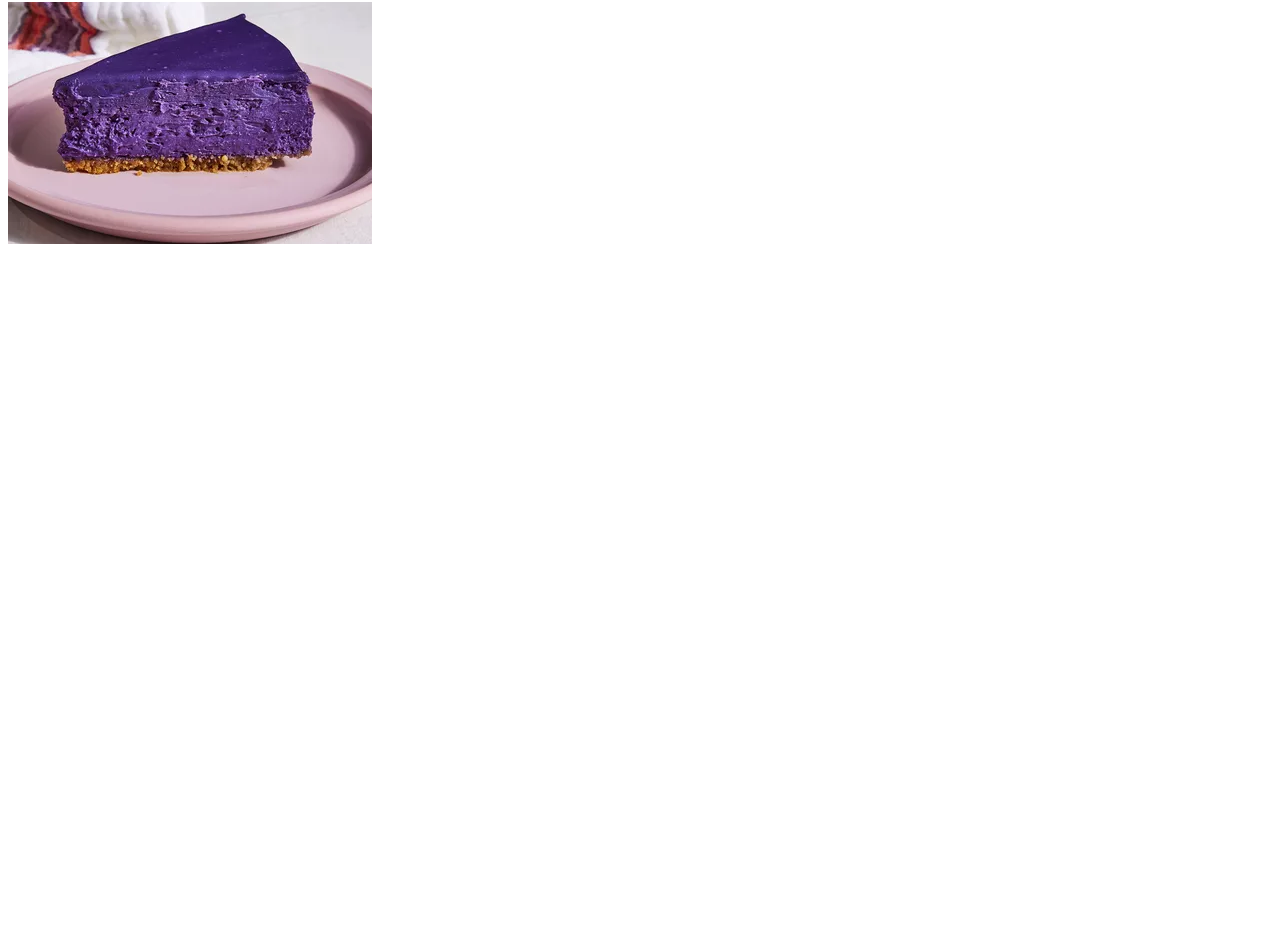
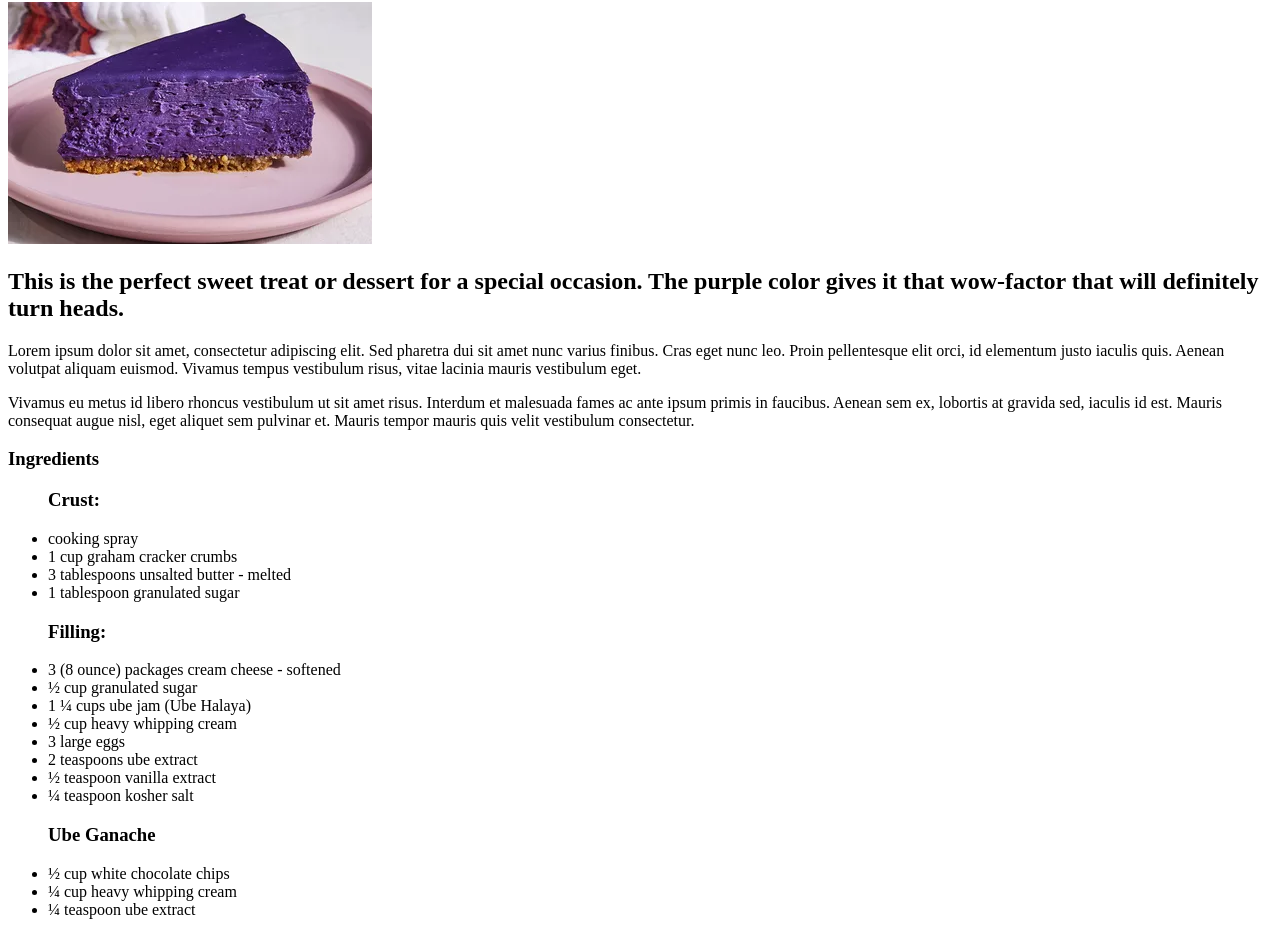
Before and after one commit to IvanKarimg/odin-recipes, a plain HTML site: page recipes/cheesecake.html in a window 1280 px wide. Shown: the part 78-1013 px from the top of the page. Before the commit the page ends 800 px from the top, so only its background shows below. Drawn offline with Linux system fonts and the light colour scheme.

Commit message:
Edit cheesecake recipe page

```diff
--- a/recipes/cheesecake.html
+++ b/recipes/cheesecake.html
@@ -9,5 +9,31 @@
 <body>
     <h1>Ube Cheesecake</h1>
     <img alt="A slice of purple ube cheesecake" src="../images/ube.jpg">
+    <h2>This is the perfect sweet treat or dessert for a special occasion. The purple color gives it that wow-factor that will definitely turn heads.</h2>
+    <p>Lorem ipsum dolor sit amet, consectetur adipiscing elit. Sed pharetra dui sit amet nunc varius finibus. Cras eget nunc leo. Proin pellentesque elit orci, id elementum justo iaculis quis. Aenean volutpat aliquam euismod. Vivamus tempus vestibulum risus, vitae lacinia mauris vestibulum eget.</p>
+    <p>Vivamus eu metus id libero rhoncus vestibulum ut sit amet risus. Interdum et malesuada fames ac ante ipsum primis in faucibus. Aenean sem ex, lobortis at gravida sed, iaculis id est. Mauris consequat augue nisl, eget aliquet sem pulvinar et. Mauris tempor mauris quis velit vestibulum consectetur.</p>
+    <h3>Ingredients</h3>
+    <ul>
+        <h3>Crust:</h3>
+        <li>cooking spray</li>
+        <li>1 cup graham cracker crumbs</li>
+        <li>3 tablespoons unsalted butter - melted</li>
+        <li>1 tablespoon granulated sugar</li>
+
+        <h3>Filling:</h3>
+        <li>3 (8 ounce) packages cream cheese - softened</li>
+        <li>½ cup granulated sugar</li>
+        <li>1 ¼ cups ube jam (Ube Halaya)</li>
+        <li>½ cup heavy whipping cream</li>
+        <li>3 large eggs</li>
+        <li>2 teaspoons ube extract</li>
+        <li>½ teaspoon vanilla extract</li>
+        <li>¼ teaspoon kosher salt</li>
+
+        <h3>Ube Ganache</h3>
+        <li>½ cup white chocolate chips</li>
+        <li>¼ cup heavy whipping cream</li>
+        <li>¼ teaspoon ube extract</li>
+    </ul>
 </body>
 </html>
```
